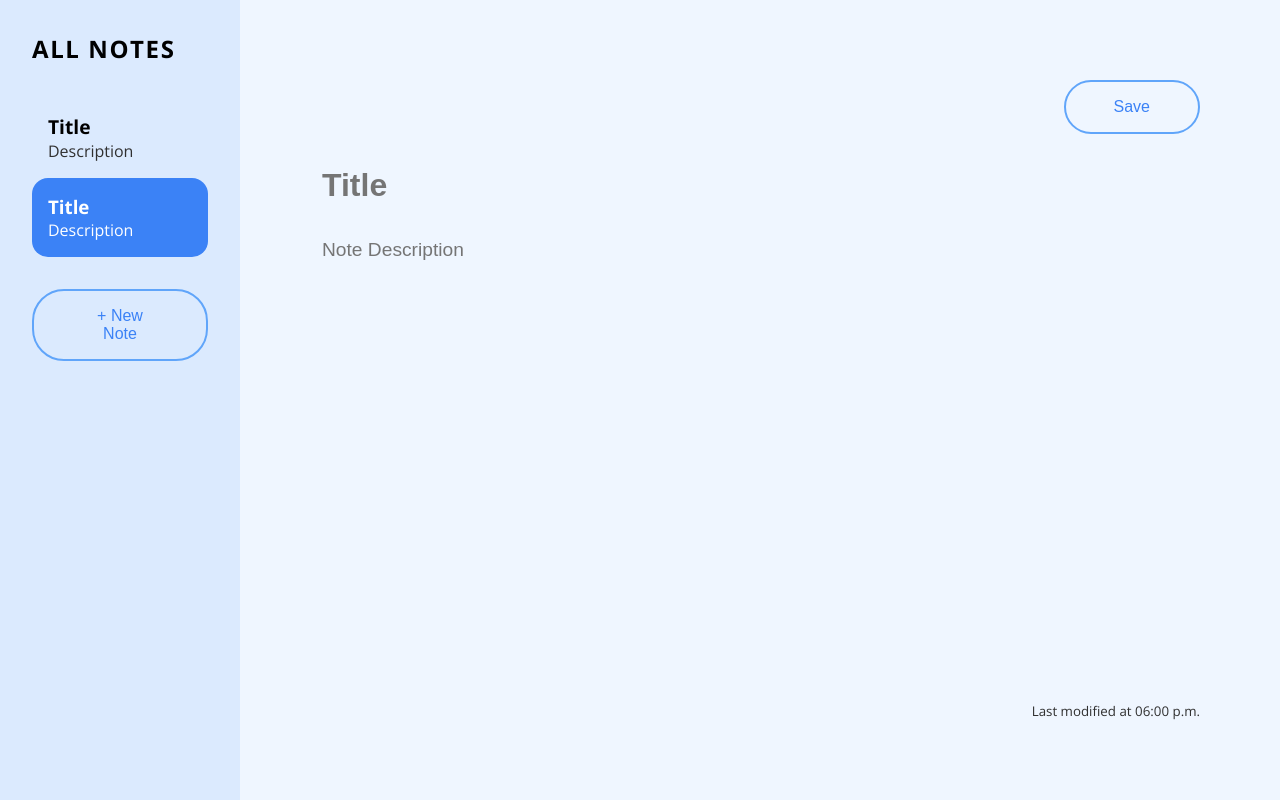
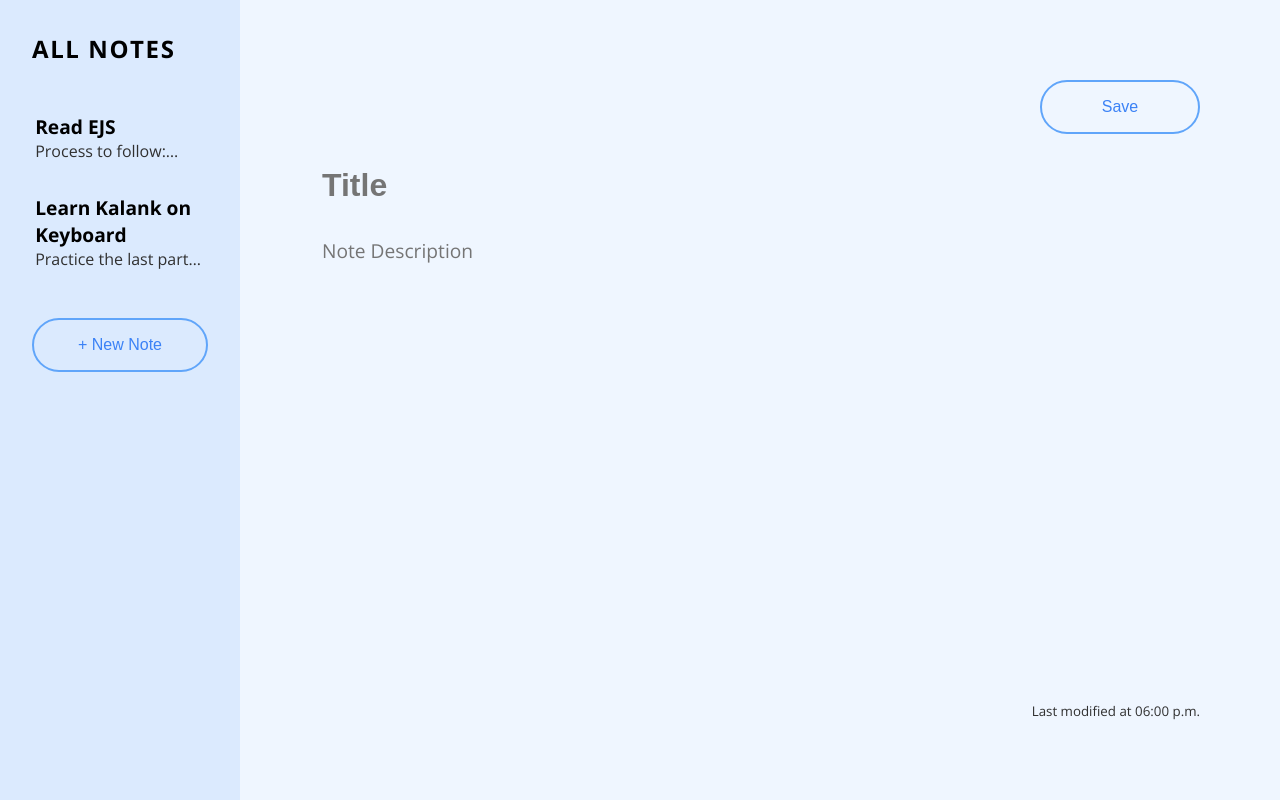
Before and after one commit to getYourMentor-org/frontend-project-beginner-1, a plain HTML site: page index.html in a window 1280 px wide. Drawn offline with nearby package versions, Linux system fonts and the light colour scheme.

Commit message:
feat: render notes list from array of objects

```diff
--- /dev/null
+++ b/app.js
@@ -0,0 +1,31 @@
+var notesList = document.querySelector(".notes-list");
+
+var notes = [
+  {
+    title: "Read EJS",
+    description: `Process to follow:<br/> Process to follow: Process to follow:`,
+  },
+  {
+    title: "Learn Kalank on Keyboard",
+    description: `Practice the last part to perfection and then it'll be good to record`,
+  },
+];
+
+function renderNotesList() {
+  if (notes.length != 0) {
+    var notesListInner = "";
+    notes.map((item, idx) => {
+      notesListInner += `
+      <div class="note-list-item">
+          <h3 class="note-list-item-title">${item.title}</h3>
+          <p class="note-list-item-description">${item.description}</p>
+      </div>
+      `;
+    });
+  } else {
+    var notesListInner = `No notes to display`;
+  }
+  notesList.innerHTML = notesListInner;
+}
+
+renderNotesList();
--- a/index.html
+++ b/index.html
@@ -7,30 +7,30 @@
     <title>Vanilla Notes | Hetav Desai</title>
   </head>
   <body>
-    <script src="index.js"></script>
     <div class="container">
       <section class="left">
         <h2 class="notes-list-heading">All Notes</h2>
         <div class="notes-list">
-          <div class="note-list-item">
+          <!-- <div class="note-list-item">
             <h3 class="title">Title</h3>
             <p class="description">Description</p>
           </div>
           <div class="note-list-item-selected">
-            <h3 class="title">Title</h3>
-            <p class="description">Description</p>
-          </div>
+            <h3 class="note-list-item-title">Title</h3>
+            <p class="note-list-item-description">Description</p>
+          </div> -->
         </div>
         <button class="btn-secondary">+ New Note</button>
       </section>
       <section class="right">
         <button class="btn-secondary btn-save">Save</button>
         <div class="note-item">
-          <input type="text" placeholder="Title" class="title"></input>
-          <input type="text" placeholder="Note Description" class="description"></p>
+          <input type="text" placeholder="Title" class="note-title"></input>
+          <textarea type="text" placeholder="Note Description" class="note-description"></textarea>
           <small class="small-text">Last modified at 06:00 p.m.</small>
         </div>
       </section>
     </div>
+    <script src="app.js" type="text/javascript"></script>
   </body>
 </html>
--- a/styles.css
+++ b/styles.css
@@ -46,16 +46,22 @@ body {
 .note-list-item,
 .note-list-item-selected {
   padding: 1rem;
+  margin: 0 -0.8rem;
 }
 
-.note-list-item .title {
+.note-list-item-title {
   font-size: 1.2rem;
   font-weight: bold;
 }
 
-.note-list-item .description {
+.note-list-item-description {
   font-size: 1rem;
   color: #303030;
+  overflow: hidden;
+  text-overflow: ellipsis;
+  display: -webkit-box;
+  -webkit-line-clamp: 1; /* number of lines to show */
+  -webkit-box-orient: vertical;
 }
 
 .note-list-item-selected {
@@ -65,7 +71,8 @@ body {
 }
 
 .btn-secondary {
-  padding: 1rem 3rem;
+  padding: 1rem;
+  width: 100%;
   background-color: transparent;
   border: 2px solid var(--blue400);
   box-shadow: none;
@@ -78,6 +85,7 @@ body {
 
 .btn-save {
   margin-left: auto;
+  width: 10rem;
 }
 
 .right {
@@ -93,22 +101,27 @@ body {
   height: 100%;
 }
 
-input {
+input,
+textarea {
   background-color: transparent;
   border: none;
 }
 
-input:focus {
+input:focus,
+textarea:focus {
   outline: none;
 }
 
-.note-item .title {
+.note-title {
   font-weight: bold;
   font-size: 2rem;
   margin: 2rem 0;
 }
 
-.note-item .description {
+.note-description {
+  font-family: "Open Sans", sans-serif;
+  height: 100%;
+  resize: none;
   font-size: 1.2rem;
   color: #303030;
   line-height: 1.5rem;
```
Also changed, not shown: index.js (deleted).
